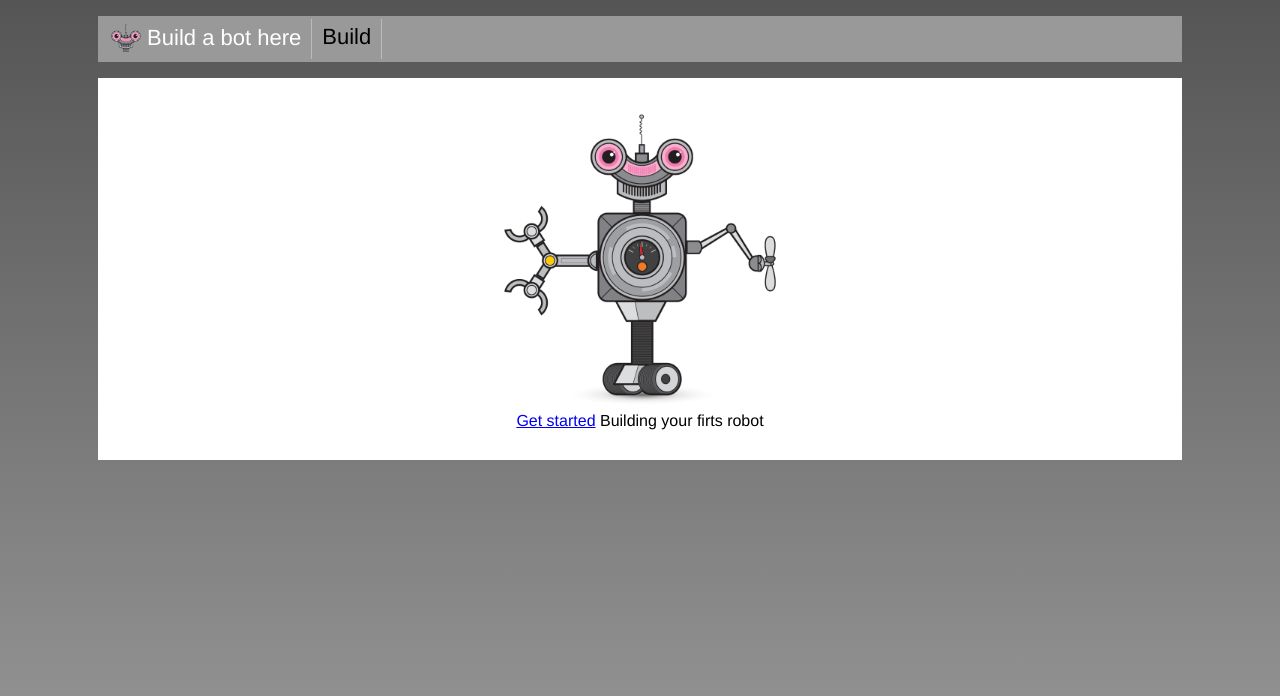
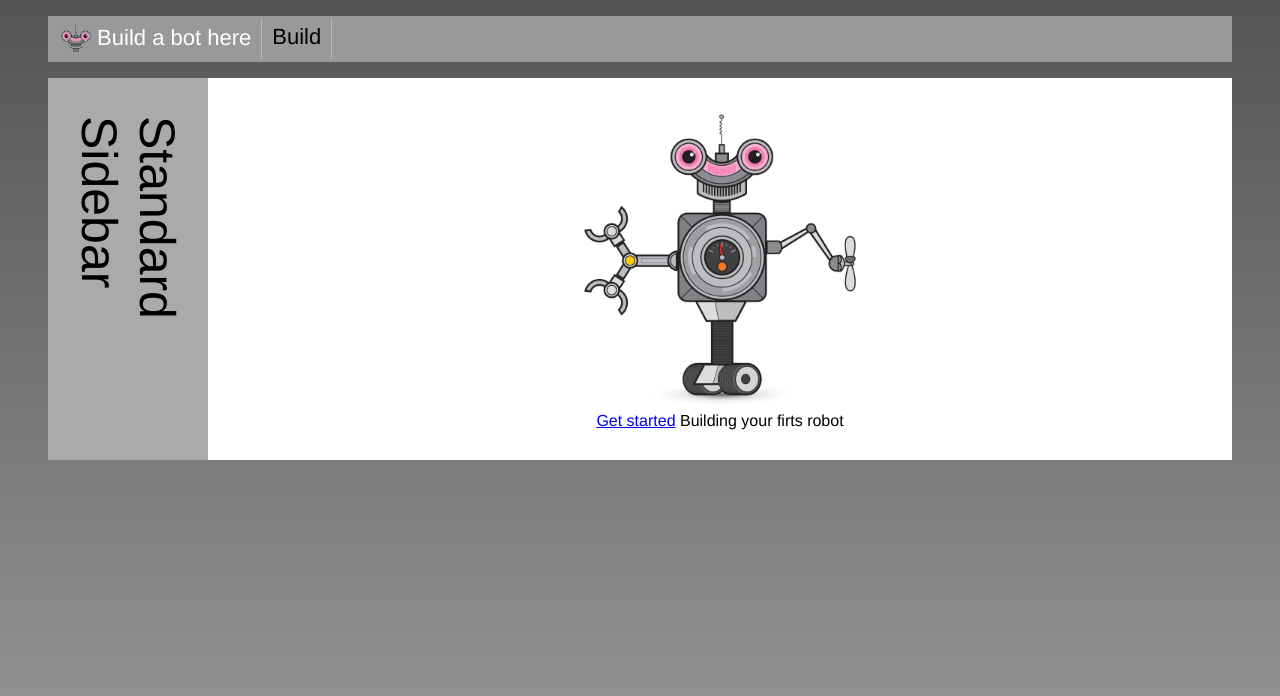
Before and after one commit to maoapp/built-a-bot, a Vue app: page / in a window 1280 px wide. Shown: the top 696 px of the page. Built offline with nearby package versions, Linux system fonts and the light colour scheme.

Commit message:
adding sidebar and guards in the routing

```diff
--- a/src/App.vue
+++ b/src/App.vue
@@ -17,9 +17,14 @@
         </ul>
       </nav>
     </header>
-    <main>
-      <router-view/>
-    </main>
+    <div class="container">
+      <aside class="aside">
+        <router-view name="sidebar"/>
+      </aside>
+      <main>
+        <router-view/>
+      </main>
+     </div>
   </div>
 </template>
 
@@ -41,15 +46,14 @@
   font-family: 'Avenir', Helvetica, Arial, sans-serif;
 }
 main {
-  margin: 0 auto;
   padding: 30px;
   background-color: white;
-  width: 1024px;
+  width: 964px;
   min-height: 300px;
 }
 header {
   background-color: #999;
-  width: 1084px;
+  width: 1184px;
   margin: 0 auto;
 }
 ul {
@@ -73,4 +77,15 @@
 .router-link-active {
   color: white;
 }
+.container {
+  display: flex;
+  margin: 10px auto 0 auto;
+  justify-content: center;
+}
+.aside {
+  padding: 30px;
+  background-color: #aaa;
+  width: 100px;
+  min-height: 300px;
+}
 </style>
--- a/src/router/index.js
+++ b/src/router/index.js
@@ -9,6 +9,8 @@
 import RobotArms from '../parts/RobotArms.vue';
 import RobotBases from '../parts/RobotBases.vue';
 import RobotTorsos from '../parts/RobotTorsos.vue';
+import SidebarStandard from '../sideBars/SidebarStandard.vue';
+import SidebarBuild from '../sideBars/SidebarBuild.vue';
 
 Vue.use(Router);
 
@@ -16,12 +18,18 @@
   routes: [{
     path: '/',
     name: 'Home',
-    component: HomePage,
+    components: {
+      default: HomePage,
+      sidebar: SidebarStandard,
+    },
   },
   {
     path: '/build',
     name: 'Build',
-    component: RobotBuilder,
+    components: {
+      default: RobotBuilder,
+      sidebar: SidebarBuild,
+    },
   },
   {
     path: '/parts/browse',
@@ -55,5 +63,9 @@
     name: 'Parts',
     component: PartInfo,
     props: true,
+    beforeEnter(to, next) {
+      const isValidId = Number.isInteger(to.params.id);
+      next(isValidId);
+    },
   }],
 });
--- /dev/null
+++ b/src/sideBars/SidebarBuild.vue
@@ -0,0 +1,19 @@
+<template>
+  <div class="sidebar">
+    Build Sidebar
+  </div>
+</template>
+
+<script>
+  export default {
+    name: 'Build'
+  };
+</script>
+
+<style scoped>
+  .sidebar {
+    font-size: 50px;
+    transform: rotate(90deg);
+    color: green;
+  }
+</style>
--- /dev/null
+++ b/src/sideBars/SidebarStandard.vue
@@ -0,0 +1,18 @@
+<template>
+  <div class="sidebar">
+    Standard Sidebar
+  </div>
+</template>
+
+<script>
+  export default {
+    name: 'Standard'
+  };
+</script>
+
+<style scoped>
+  .sidebar {
+    font-size: 50px;
+    transform: rotate(90deg);
+  }
+</style>
```
Also changed, not shown: src/build/RobotBuilder.vue.
